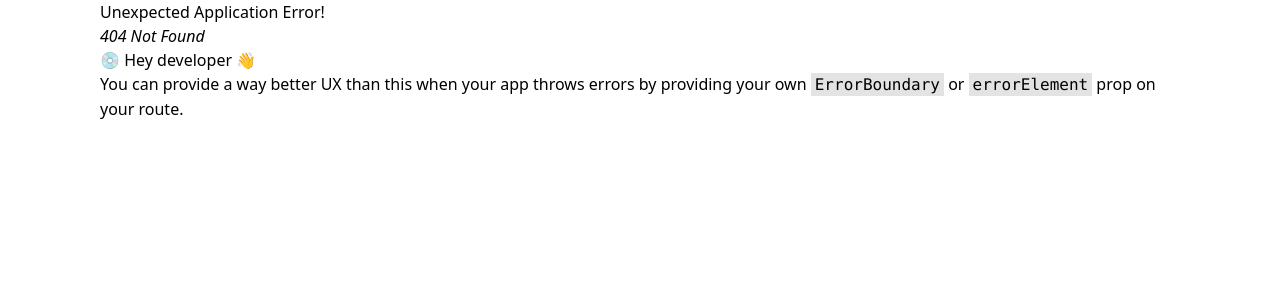
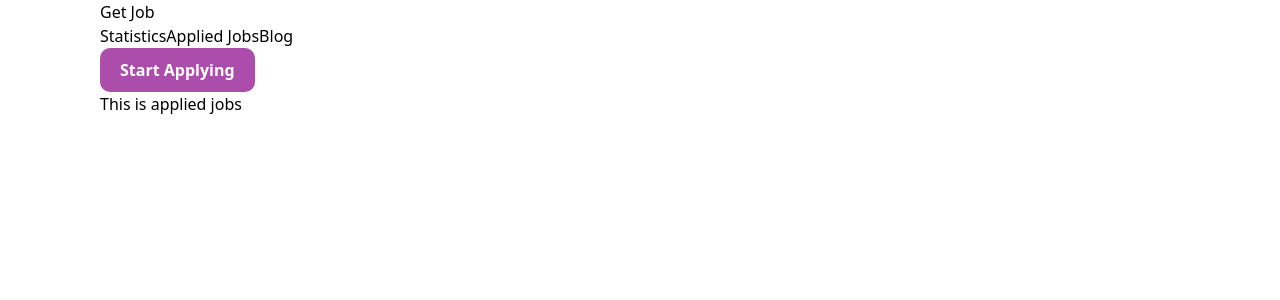
Before and after one commit to yasinarafat9/Career-hub-a9, a React (Vite) app: page /AppliedJobs in a window 1280 px wide. Before the commit this address had no page. Shown: the top 300 px of the page. Built offline with nearby package versions, Linux system fonts and the light colour scheme.

Commit message:
Created many components and route connected with the nav links

```diff
--- a/src/App.jsx
+++ b/src/App.jsx
@@ -1,13 +1,12 @@
 import React from 'react';
 import Navbar from './components/Navbar/Navbar';
+import { Outlet } from 'react-router-dom'
 
 const App = () => {
   return (
     <div>
-       <h1 className="text-3xl font-bold underline">
-      Hello world sdds!
-    </h1>
-    <Navbar></Navbar>
+      <Navbar></Navbar>
+      <Outlet />
     </div>
   );
 };
--- /dev/null
+++ b/src/components/AppliedJobs/AppliedJobs.jsx
@@ -0,0 +1,11 @@
+import React from 'react';
+
+const AppliedJobs = () => {
+    return (
+        <div>
+            <h1>This is applied jobs</h1>
+        </div>
+    );
+};
+
+export default AppliedJobs;
--- /dev/null
+++ b/src/components/Blog/Blog.jsx
@@ -0,0 +1,11 @@
+import React from 'react';
+
+const Blog = () => {
+    return (
+        <div>
+            <h1>This is blog</h1>
+        </div>
+    );
+};
+
+export default Blog;
--- /dev/null
+++ b/src/components/Home/Home.jsx
@@ -0,0 +1,11 @@
+import React from 'react';
+
+const Home = () => {
+    return (
+        <div>
+            <h1>THis is Home</h1>
+        </div>
+    );
+};
+
+export default Home;
--- a/src/components/Navbar/Navbar.jsx
+++ b/src/components/Navbar/Navbar.jsx
@@ -1,17 +1,18 @@
 import React from 'react';
 import './Navbar.css'
+import { Link } from 'react-router-dom';
 
 
 const Navbar = () => {
     return (
         <nav>
             <div className='flex justify-between items-center m-4'>
-                <h1 className='text-2xl font-bold ' >Get Job</h1>
-
+                <Link to='/Home'><h1 className='text-2xl font-bold'>Get Job</h1>
+</Link>
                 <div className='flex'>
-                    <p className='p-3'>Statistics</p>
-                    <p className='p-3'>Applied Jobs</p>
-                    <p className='p-3'>Blog</p>
+                    <Link to='/Statistics' className='p-3'>Statistics</Link>
+                    <Link to='/AppliedJobs' className='p-3'>Applied Jobs</Link>
+                    <Link to='/Blog' className='p-3'>Blog</Link>
                 </div>
                 <button className='btn-web'>Start Applying</button>
             </div>
--- /dev/null
+++ b/src/components/Statistics/Statistics.jsx
@@ -0,0 +1,11 @@
+import React from 'react';
+
+const Statistics = () => {
+    return (
+        <div>
+          <h1>This is Statistics</h1>
+        </div>
+    );
+};
+
+export default Statistics;
```
Also changed, not shown: src/main.jsx (+22 -0 lines), src/components/AppliedJobs/AppliedJobs.css (added), src/components/Blog/Blog.css (added), src/components/Home/Home.css (added), src/components/Statistics/Statistics.css (added).
